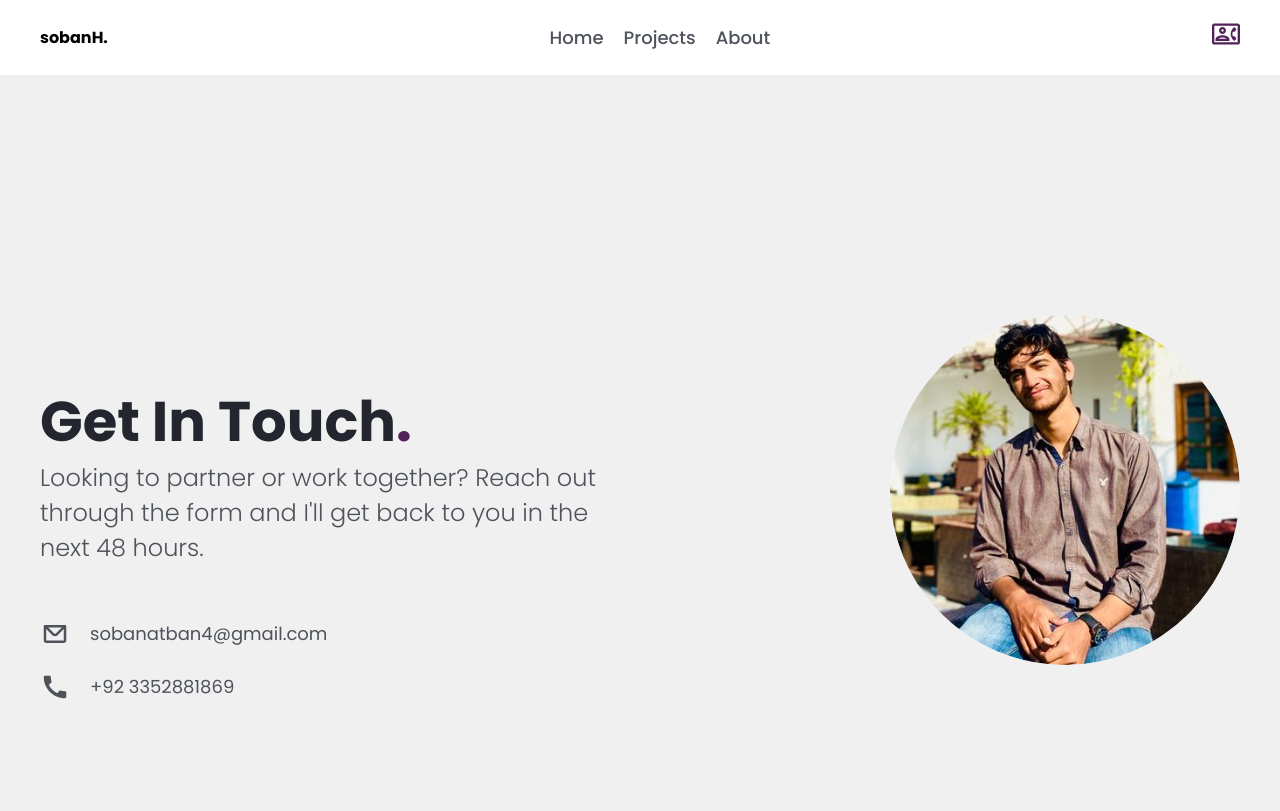
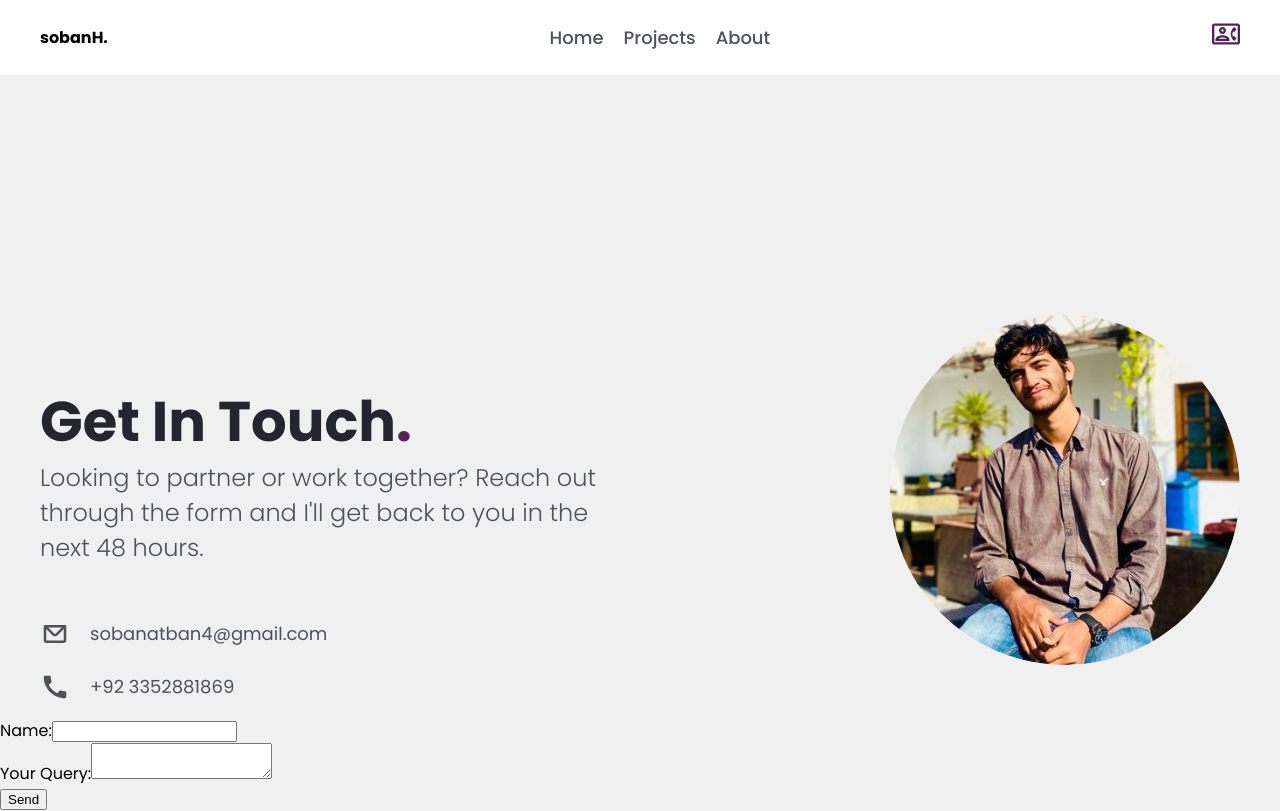
Before and after one commit to Sobanhanif4/portfolio-react, a React (Vite) app: page /contact in a window 1280 px wide. Built offline with nearby package versions, Linux system fonts and the light colour scheme.

Commit message:
corrected some code

```diff
--- a/package.json
+++ b/package.json
@@ -11,6 +11,7 @@
   },
   "dependencies": {
     "d3": "^7.9.0",
+    "emailjs-com": "^3.2.0",
     "react": "^18.3.1",
     "react-dom": "^18.3.1",
     "react-icons": "^5.3.0",
--- a/src/pages/Contact.jsx
+++ b/src/pages/Contact.jsx
@@ -1,8 +1,42 @@
 import "../styles/ContactPage.css";
 import { CgMail } from "react-icons/cg";
 import { MdCall } from "react-icons/md";
+import React, { useState } from "react";
+import emailjs from "emailjs-com";
 
 const Contact = () => {
+  const [formData, setFormData] = useState({
+    name: "",
+    query: "",
+  });
+
+  const handleChange = (e) => {
+    setFormData({
+      ...formData,
+      [e.target.name]: e.target.value,
+    });
+  };
+
+  const sendEmail = (e) => {
+    e.preventDefault();
+
+    emailjs.sendForm(
+      "service_3fkoklg", // Replace with your service ID
+      "template_raib3lj", // Replace with your template ID
+      e.target,
+      "RpaGgBG_YuBI5XoPW" // Replace with your user ID
+    )
+    .then((result) => {
+      console.log('Email successfully sent!', result.text);
+      alert('Your message has been sent successfully!');
+    }, (error) => {
+      console.log('Failed to send email. Error:', error.text);
+      alert('Failed to send your message. Please try again.');
+    });
+
+    e.target.reset();
+  };
+
   return (
     <>
       <section className="contact-section">
@@ -13,24 +47,47 @@ const Contact = () => {
           </h1>
           <p>
             Looking to partner or work together? Reach out through the form and
-            I'll get back to you in the next 48 hours.{" "}
+            I'll get back to you in the next 48 hours.
           </p>
         </div>
         <div className="contact-image">
           <img src="/mine.png" alt="Profile" />
         </div>
       </section>
+
       <div className="contact-email-num">
         <div className="contact-email">
-          <CgMail  fontSize="30px"  />
+          <CgMail fontSize="30px" />
           <p className="contact-email-p">sobanatban4@gmail.com</p>
         </div>
         <div className="contact-num">
-          <MdCall fontSize="30px"/>
-
+          <MdCall fontSize="30px" />
           <p className=".contact-email-num">+92 3352881869</p>
         </div>
       </div>
+
+      <form onSubmit={sendEmail} className="contact-form">
+        <div>
+          <label htmlFor="name">Name:</label>
+          <input
+            type="text"
+            name="name"
+            value={formData.name}
+            onChange={handleChange}
+            required
+          />
+        </div>
+        <div>
+          <label htmlFor="query">Your Query:</label>
+          <textarea
+            name="query"
+            value={formData.query}
+            onChange={handleChange}
+            required
+          />
+        </div>
+        <button type="submit">Send</button>
+      </form>
     </>
   );
 };
```
Also changed, not shown: 1 other file (tests, documents, lock files or other folders).
